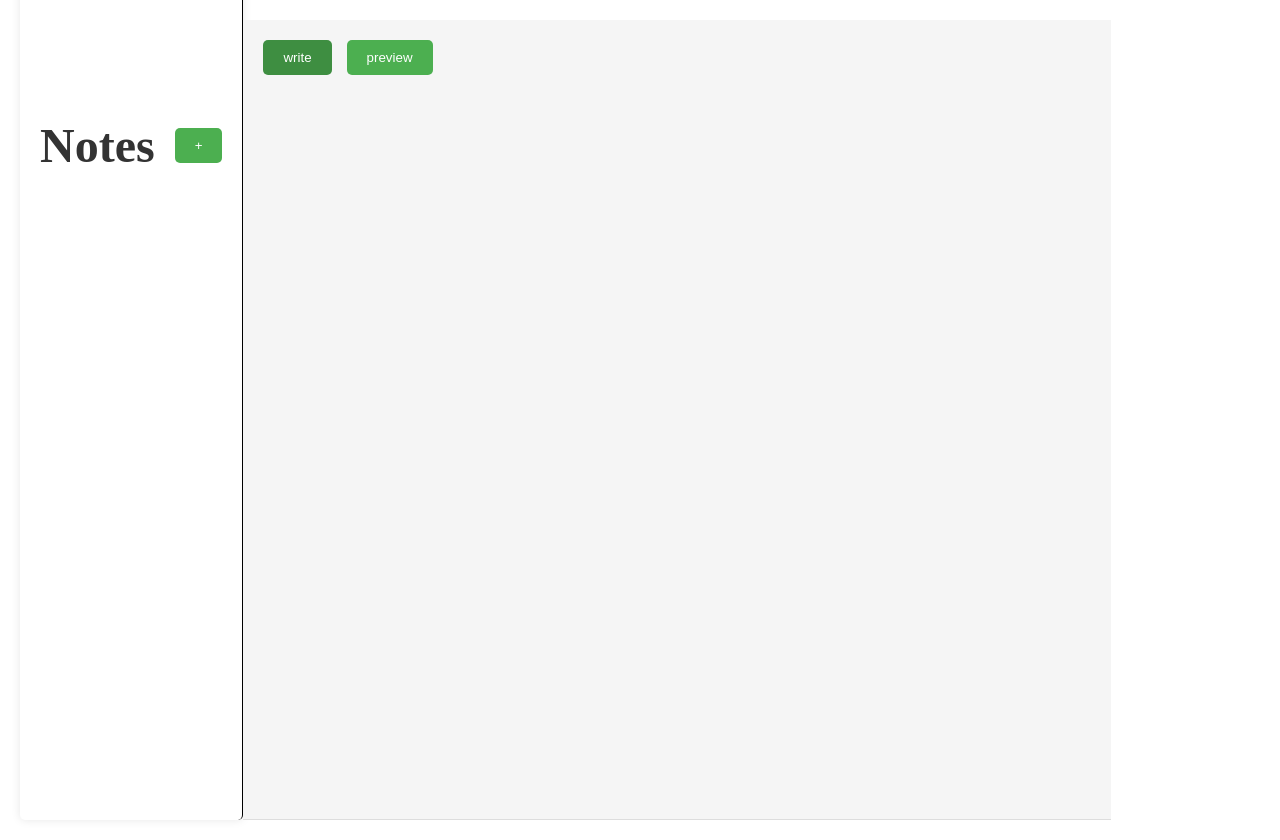
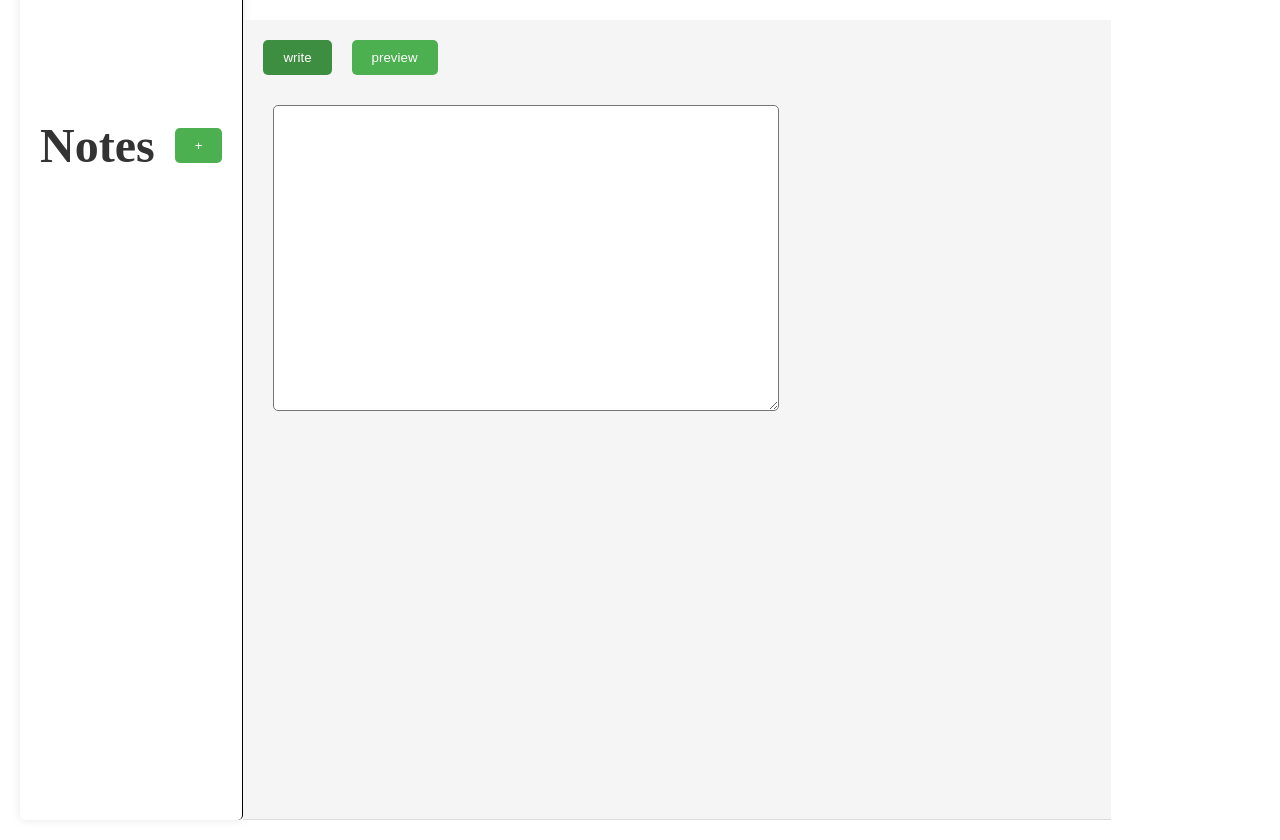
Before and after one commit to stackj007/Notes-App, a React (Vite) app: page / in a window 1280 px wide. Built offline with nearby package versions, Linux system fonts and the light colour scheme.

Commit message:
adding body to the editor

```diff
--- a/src/Components/Editor.css
+++ b/src/Components/Editor.css
@@ -1,11 +1,16 @@
 .editor {
   display: flex;
+  flex-direction: column;
   padding: 20px;
   background-color: #f5f5f5;
   border-bottom: 1px solid #ddd;
 }
+
 .tabs {
+  margin-bottom: 20px;
+  max-height: 50px; /* Limit the height of the tabs */
 }
+
 .editor button {
   padding: 10px 20px;
   border: none;
@@ -13,11 +18,27 @@
   color: white;
   cursor: pointer;
   transition: background-color 0.3s ease;
+  margin-right: 20px;
   max-height: 50px;
-  margin-right: 15px;
   border-radius: 5px;
 }
 
 .editor button.active {
   background-color: #3e8e41;
 }
+
+.editor .body {
+  padding: 10px;
+  width: 100%;
+  resize: none;
+  max-height: calc(
+    100vh - 100px
+  ); /* Limit the height of the textarea */
+  overflow: auto; /* Add scrollbars if the content exceeds the max-height */
+}
+
+.text-area {
+  width: 500px;
+  height: 300px;
+  border-radius: 5px;
+}
--- a/src/Components/Editor.jsx
+++ b/src/Components/Editor.jsx
@@ -5,9 +5,13 @@ export default function Editor() {
   const [tab, setTab] = useState('write')
   const [text, setText] = useState('')
 
+  const handleInputChange = (event) => {
+    setText(event.target.value)
+  }
+
   return (
     <div className="editor">
-      <div className="Tabs">
+      <div className="tabs">
         <button
           className={tab === 'write' ? 'active' : ''}
           onClick={() => setTab('write')}
@@ -21,6 +25,15 @@ export default function Editor() {
           preview
         </button>
       </div>
+      <div className="body">
+        {tab === 'write' && (
+          <textarea
+            className="text-area"
+            value={text}
+            onChange={handleInputChange}
+          />
+        )}
+      </div>
     </div>
   )
 }
```
